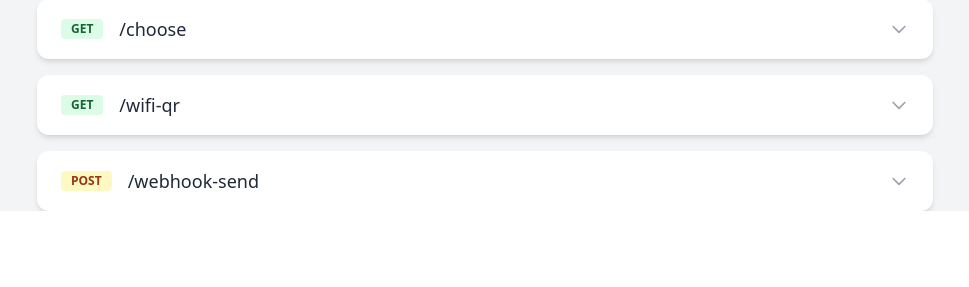
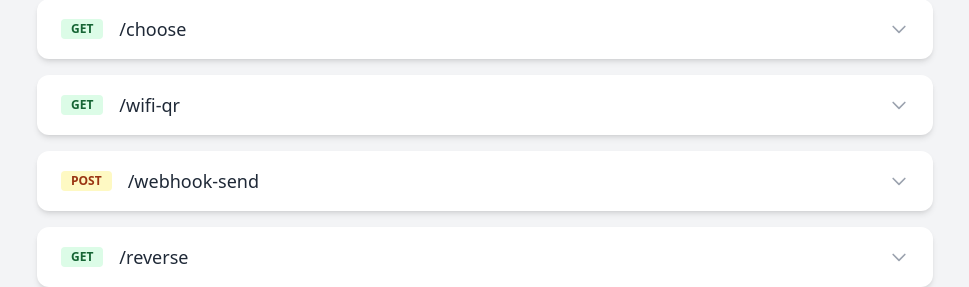
Before and after one commit to loopy5418/api, a Flask app: template api/templates/index.html in a window 1280 px wide. Shown: the part 1289-1576 px from the top of the page, without its empty margins (155-1124 px from the left). Before the commit the page ends 1500 px from the top, so only its background shows below. Run offline with Flask 3, Linux system fonts and the light colour scheme; the template is opened without the code that fills it, so the values that code supplies are empty; some libraries are stand-ins or nearby versions.

Commit message:
Update index.html
Add /reverse endpoint

```diff
--- a/api/templates/index.html
+++ b/api/templates/index.html
@@ -542,6 +542,29 @@
 }</code></pre>
         </div>
       </div>
+
+      <div class="bg-white dark:bg-gray-800 rounded-xl shadow-md overflow-hidden">
+        <div class="flex items-center justify-between px-6 py-4 cursor-pointer hover:bg-gray-50 dark:hover:bg-gray-700" onclick="toggleDetails('endpoint-reverse')">
+          <span class="bg-green-100 text-green-800 text-xs font-semibold mr-2 px-2.5 py-0.5 rounded">GET</span>
+          <span class="flex-1 ml-2 text-lg">/reverse</span>
+          <svg xmlns="http://www.w3.org/2000/svg" class="w-5 h-5 text-gray-400" fill="none" viewBox="0 0 24 24" stroke="currentColor">
+            <path stroke-linecap="round" stroke-linejoin="round" stroke-width="2" d="M19 9l-7 7-7-7" />
+          </svg>
+        </div>
+        <div id="endpoint-reverse" class="px-6 py-4 hidden border-t dark:border-gray-700">
+          <h3 class="font-semibold">Query Parameters</h3>
+          <ul class="list-disc pl-6 text-sm mb-4">
+            <li><strong>text</strong>: The text to reverse (required)</li>
+          </ul>
+          <h3 class="font-semibold">Example URL</h3>
+          <p class="text-sm text-gray-500 dark:text-gray-400">https://api.loopy5418.dev/reverse?text=hello123</p>
+          <h3 class="font-semibold">Response Preview</h3>
+          <pre class="language-json rounded bg-gray-900 p-4 text-sm"><code>{
+  "result": "321olleh",
+  "success": true
+}</code></pre>
+        </div>
+      </div>
   </main>
 </body>
 </html>
```
